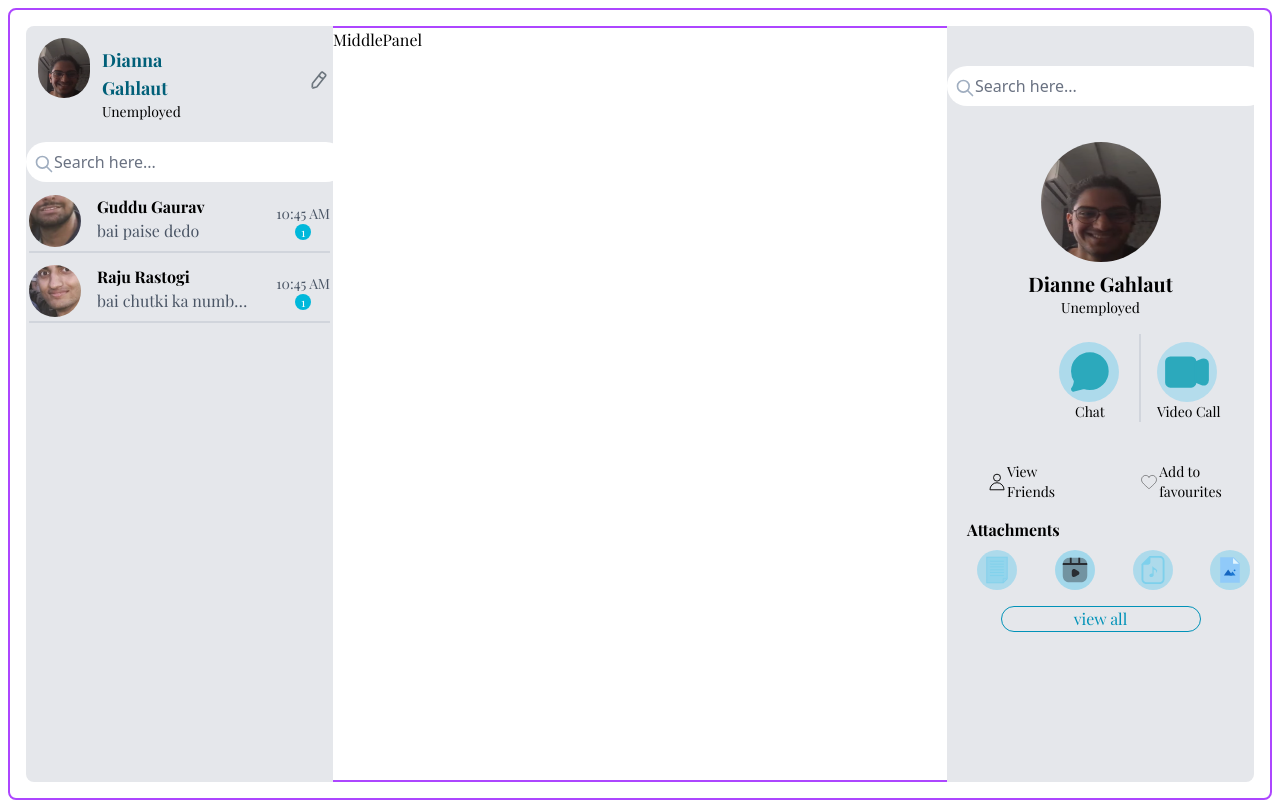
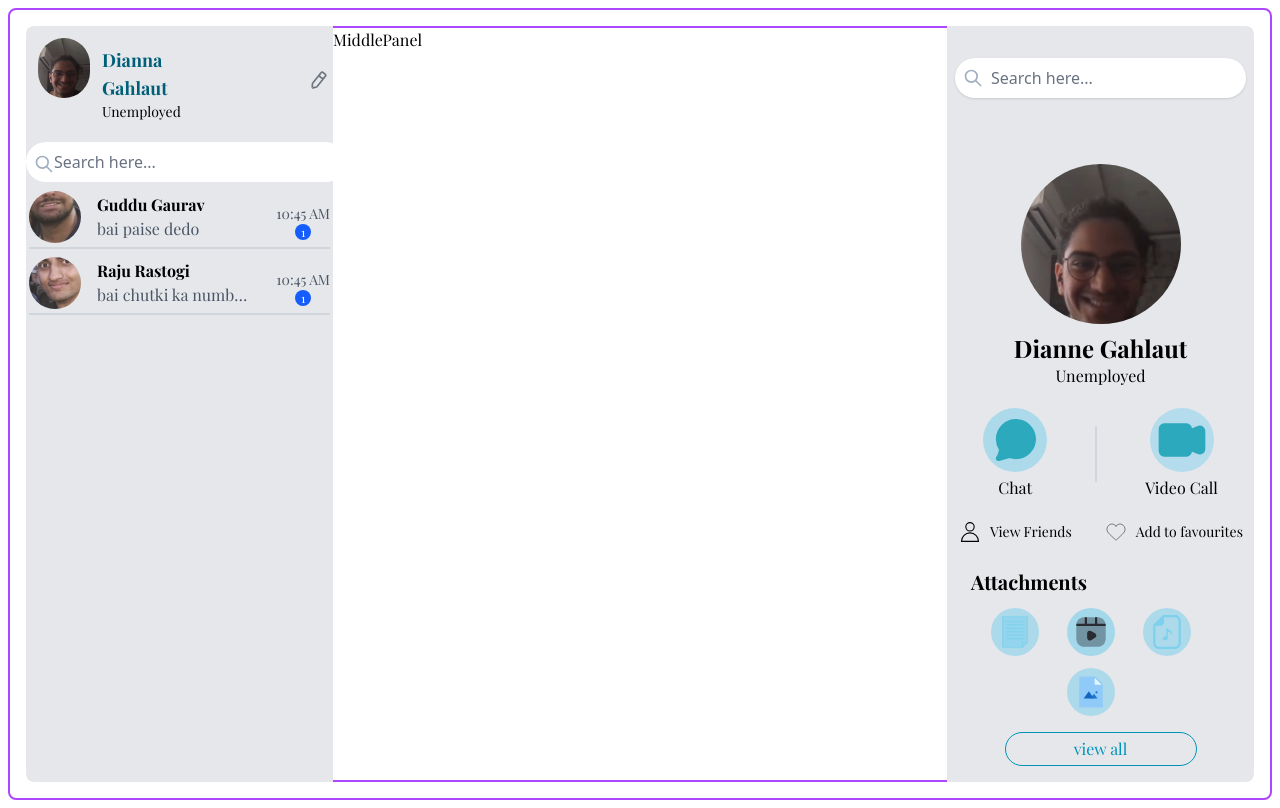
Before and after one commit to SimarSingh1910/chat-app, a React (Vite) app: page / in a window 1280 px wide. Built offline with nearby package versions, Linux system fonts and the light colour scheme; a web font is replaced by a local one.

Commit message:
minor changes

```diff
--- a/src/Components/Home/LeftPanel.jsx
+++ b/src/Components/Home/LeftPanel.jsx
@@ -13,5 +13,4 @@ const LeftPanel = () => {
     )
 }
 
-
 export default LeftPanel;
--- a/src/Components/Home/RightPanel.jsx
+++ b/src/Components/Home/RightPanel.jsx
@@ -7,7 +7,7 @@ import Attachments from './right/Attachments'
 
 const RightPanel = () => {
     return (
-        <div>
+        <div className="flex flex-col gap-4 p-2 w-full h-full max-w-xs sm:max-w-sm md:max-w-md lg:max-w-lg xl:max-w-xl mx-auto">
             <SearchBar />
             <DisplayPic />
             <Connect />
--- a/src/Components/Home/left/ContactCardsInfo.jsx
+++ b/src/Components/Home/left/ContactCardsInfo.jsx
@@ -3,15 +3,15 @@ import React from 'react'
 const ContactCardsInfo = ({ img, name, text, unreads, time }) => {
 
     return (
-        <div className="w-[98%] h-[13%] flex relative items-center ml-[1%] pb-[2%] rounded-xl hover:bg-gray-300" >
-            <img src={img} alt="Display Pic" className='w-13 h-13 rounded-full mr-4 mt-1 object-cover' />
+        <div className="w-[98%] h-[13%] flex relative items-center ml-[1%] pb-[2%]" >
+            <img src={img} alt="Display Pic" className='w-13 h-13 rounded-full mr-4 object-cover' />
             <div className='pr-20 flex-1 min-w-0'>
-                <div className="font-bold truncate">{ name }</div>
-                <div className='text-gray-600 truncate'>{ text }</div>
+                <div className="font-bold truncate">{name}</div>
+                <div className='text-gray-600 truncate'>{text}</div>
             </div>
             <div className='absolute right-0 top-1 mt-[3%] flex flex-col items-end'>
                 <div className='text-gray-600 text-sm'>{time}</div>
-                <div className='bg-cyan-500 w-4 h-4 m-auto rounded-full flex justify-center items-center text-white text-xs'>{unreads}</div>
+                <div className='bg-blue-600 w-4 h-4 m-auto rounded-full flex justify-center items-center text-white text-xs'>{unreads}</div>
             </div>
             <div className='absolute left-0 right-0 bottom-0 h-0.5 bg-gray-300 w-full'></div>
         </div>
--- a/src/Components/Home/right/AttachmentCards.jsx
+++ b/src/Components/Home/right/AttachmentCards.jsx
@@ -11,8 +11,8 @@ const AttachmentCards = ( {type, img}) => {
     }
 
     return (
-        <div>
-            <img src={ img } alt={`${type} attachment`} className='w-15 h-10 ml-5' />
+        <div className='flex gap-5 mt-1'>
+            <img src={ img } alt={`${type} attachment`} className='w-12 h-12 ' />
             <p>{ getTypeLabel() }</p>
         </div>
     )
--- a/src/Components/Home/right/Attachments.jsx
+++ b/src/Components/Home/right/Attachments.jsx
@@ -7,16 +7,16 @@ import imageIcon from '../../../assets/image-file-svgrepo-com.svg'
 
 const Attachments = () => {
     return (
-        <div>
-            <h1 className='mt-4 ml-5 mb-2 font-bold'>Attachments</h1>
-            <div className='flex flex-row gap-1 mb-4'>
+        <div className="w-full max-w-lg mx-auto p-2">
+            <h1 className='mt-0 ml-2 mb-2 font-bold text-base sm:text-lg md:text-xl'>Attachments</h1>
+            <div className='flex flex-wrap gap-2 justify-center mb-4'>
                 <AttachmentCards img={ documentIcon } type={'pdf'}/>
                 <AttachmentCards img={ videoIcon } type={'video'}/>
                 <AttachmentCards img={ musicIcon } type={'audio'}/>
                 <AttachmentCards img={ imageIcon } type={'image'}/>
             </div>
-            <div className='rounded-full border-1 border-cyan-600 text-center w-50 m-auto'>
-                <p className='text-cyan-600'>view all</p>
+            <div className='rounded-full border-1 border-cyan-600 text-center w-32 sm:w-40 md:w-48 m-auto cursor-pointer transition hover:bg-cyan-50 mt-1'>
+                <p className='text-cyan-600 py-1 text-sm sm:text-base'>view all</p>
             </div>
         </div>
     )
--- a/src/Components/Home/right/Connect.jsx
+++ b/src/Components/Home/right/Connect.jsx
@@ -1,17 +1,19 @@
 import React from 'react'
+import messageIcon from '../../../assets/message-bubble-svgrepo-com.svg'
+import videoIcon from '../../../assets/video-recorder-2-svgrepo-com.svg'
 
 const Connect = () => {
     return (
-        <div>
-            <div className='flex mt-4'>
-                <div className='mt-2'>
-                    <img src='src\assets\message-bubble-svgrepo-com.svg' alt='' className='w-15 ml-28'/>
-                    <h4 className='ml-32 text-sm text-'>Chat</h4>
+        <div className="w-full flex flex-col items-center">
+            <div className='flex flex-row justify-center items-center gap-6 sm:gap-10 mt-0 w-full'>
+                <div className='flex flex-col items-center'>
+                    <img src={messageIcon} alt='' className='w-10 h-10 sm:w-12 sm:h-12 md:w-16 md:h-16' />
+                    <h4 className='text-xs sm:text-sm md:text-base mt-1'>Chat</h4>
                 </div>
-                <div className="border-l-2 border-gray-300 h-22 ml-5"></div>
-                <div className='mt-2'>
-                    <img src="src\assets\video-recorder-2-svgrepo-com.svg" alt="" className='w-15 ml-4' />
-                    <h4 className='ml-4 text-sm'>Video Call</h4>
+                <div className="border-l-2 border-gray-300 h-10 sm:h-14 mx-2"></div>
+                <div className='flex flex-col items-center'>
+                    <img src={videoIcon} alt='' className='w-10 h-10 sm:w-12 sm:h-12 md:w-16 md:h-16' />
+                    <h4 className='text-xs sm:text-sm md:text-base mt-1'>Video Call</h4>
                 </div>
             </div>
         </div>
--- a/src/Components/Home/right/DisplayPic.jsx
+++ b/src/Components/Home/right/DisplayPic.jsx
@@ -1,12 +1,13 @@
 import React from 'react'
+import displayPic from '../../../assets/demo dp.png'
 
 const DisplayPic = () => {
     return (
-        <div>
-            <img src="src\assets\demo dp.png" alt="Display Picture" className='rounded-full w-30 h-30 m-auto mt-9'/>
-            <div className='flex justify-center flex-col'>
-                <h1 className='text-xl font-bold text-center mt-2'>Dianne Gahlaut</h1>
-                <h3 className='text-sm text-center'>Unemployed</h3>
+        <div className="w-full flex flex-col  py-1">
+            <img src={displayPic} alt="Display Picture" className='rounded-full w-24 h-24 sm:w-32 sm:h-32 md:w-40 md:h-40 object-cover m-auto' />
+            <div className='flex flex-col items-center w-full'>
+                <h1 className='text-lg sm:text-xl md:text-2xl font-bold text-center mt-2'>Dianne Gahlaut</h1>
+                <h3 className='text-xs sm:text-sm md:text-base text-center'>Unemployed</h3>
             </div>
         </div>
     )
--- a/src/Components/Home/right/Info.jsx
+++ b/src/Components/Home/right/Info.jsx
@@ -1,12 +1,18 @@
 import React from 'react'
+import personIcon from '../../../assets/person-male-svgrepo-com.svg'
+import heartIcon from '../../../assets/heart-svgrepo-com (5).svg'
 
 const Info = () => {
     return (
-        <div className='mt-10 flex'>
-            <img src="src\assets\person-male-svgrepo-com.svg" alt="" className='w-5 ml-10 ' />
-            <h3 className='text-sm'>View Friends</h3>
-            <img src="src\assets\heart-svgrepo-com (5).svg" alt="" className='w-5 ml-15' />
-            <h3 className='text-sm font-thin'>Add to favourites</h3>
+        <div className='mt-1 flex flex-wrap items-center justify-center gap-4 sm:gap-8 w-full'>
+            <div className='flex items-center gap-2'>
+                <img src={personIcon} alt="View Friends" className='w-5 h-5 sm:w-6 sm:h-6' />
+                <h3 className='text-xs sm:text-sm'>View Friends</h3>
+            </div>
+            <div className='flex items-center gap-2'>
+                <img src={heartIcon} alt="Add to favourites" className='w-5 h-5 sm:w-6 sm:h-6' />
+                <h3 className='text-xs sm:text-sm font-thin'>Add to favourites</h3>
+            </div>
         </div>
     )
 }
--- a/src/Components/Home/right/SearchBar.jsx
+++ b/src/Components/Home/right/SearchBar.jsx
@@ -1,10 +1,15 @@
 import React from 'react'
+import searchIcon from '../../../assets/search-svgrepo-com.svg'
 
 const SearchBar = () => {
     return (
-        <div className='bg-white w-80 m-auto p-2 mt-10 rounded-full'>
-            <img src='src\assets\search-svgrepo-com.svg' className='w-5 inline ' />
-            <input type='text' placeholder='Search here...' className='w-50 placeholder:font-sans focus:outline-none focus:ring-0 focus:border-transparent placeholder-gray-500 placeholder-opacity-75 '/>
+        <div className='bg-white w-full max-w-xs sm:max-w-sm md:max-w-md m-auto p-2 mt-6 rounded-full flex items-center gap-2 shadow-sm'>
+            <img src={searchIcon} className='w-5 h-5 inline' alt="search icon" />
+            <input
+                type='text'
+                placeholder='Search here...'
+                className='flex-1 bg-transparent placeholder:font-sans focus:outline-none focus:ring-0 focus:border-transparent placeholder-gray-500 placeholder-opacity-75 text-sm sm:text-base'
+            />
         </div>
     )
 }
```
